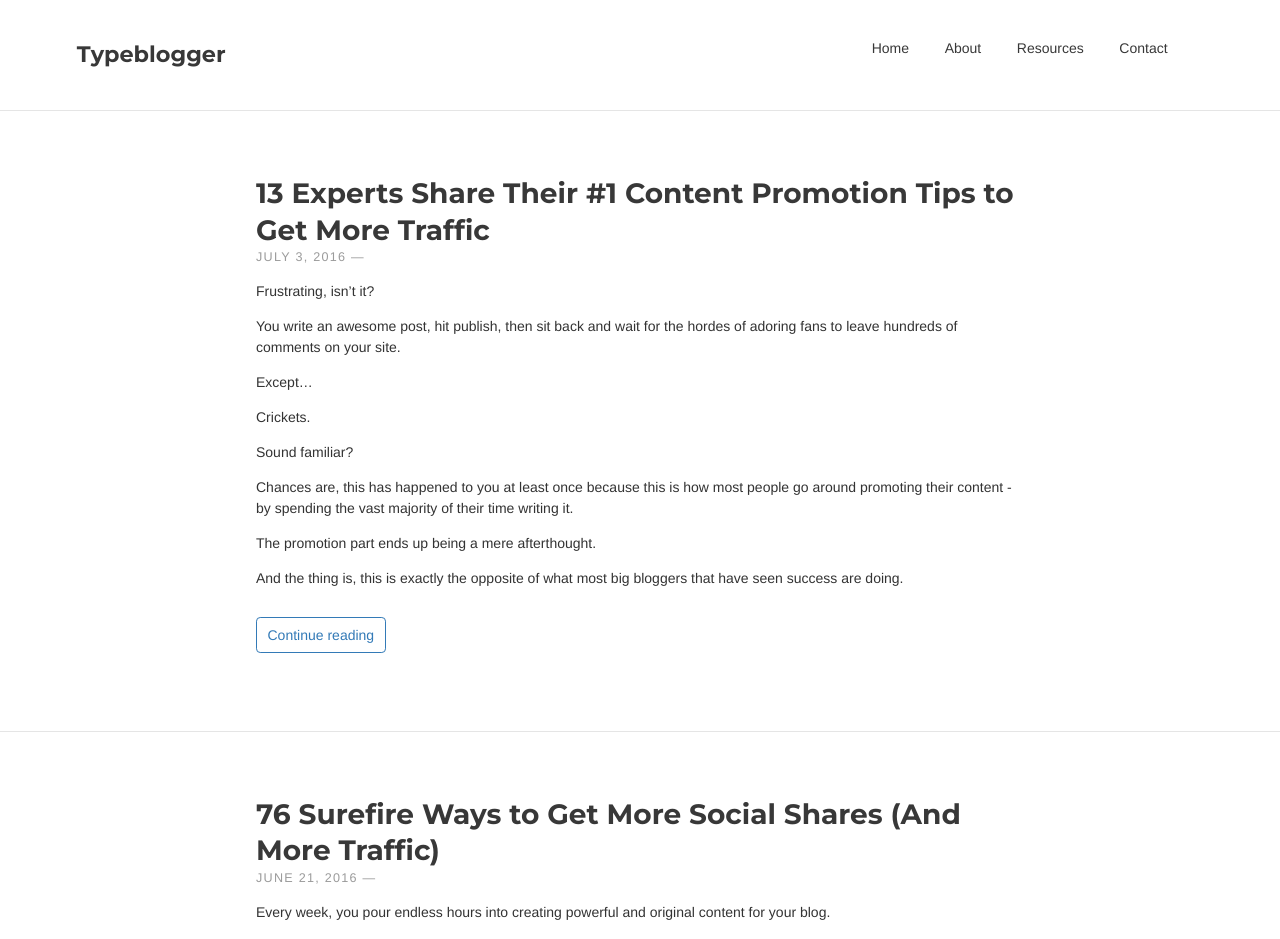
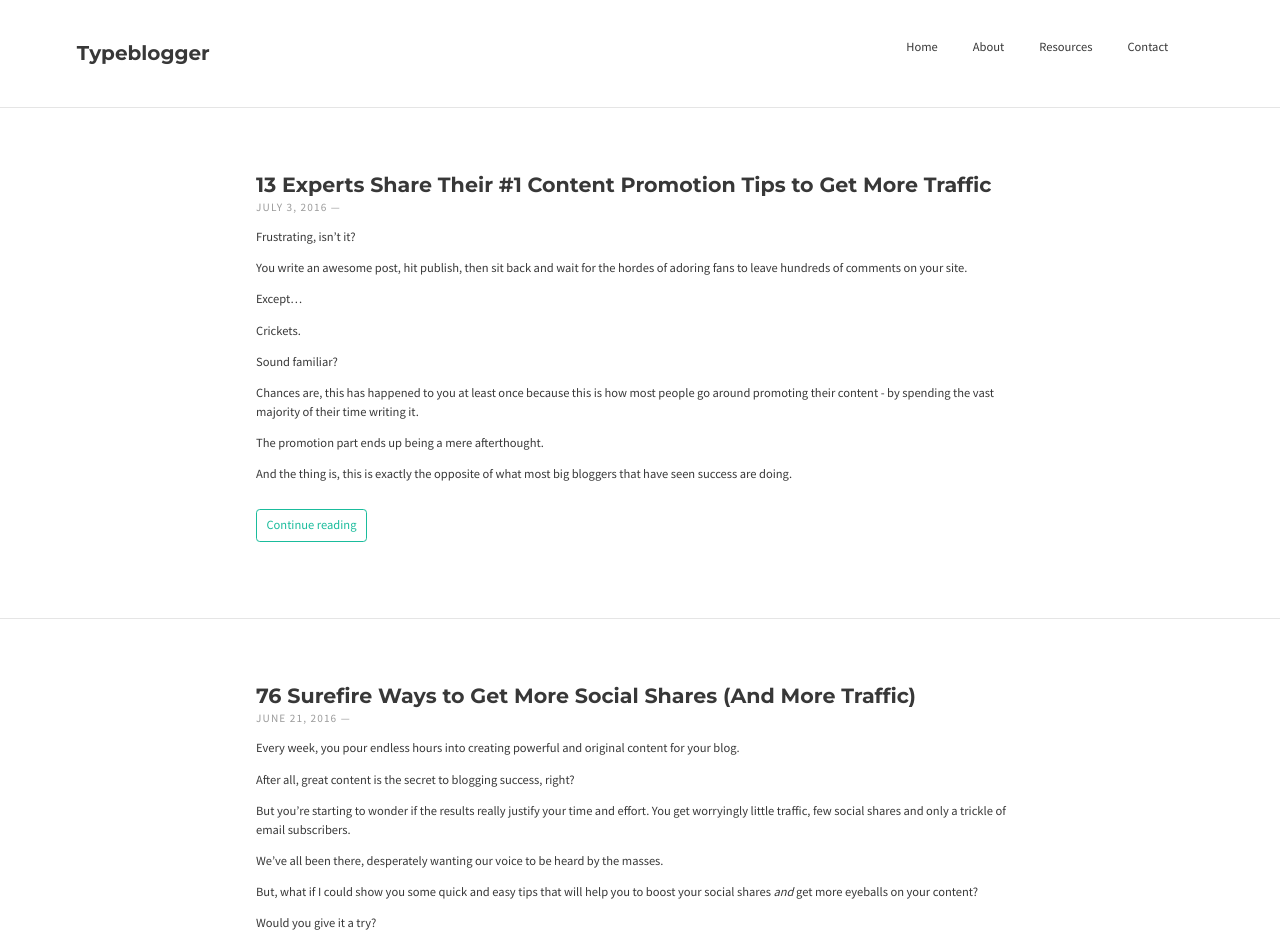
Before and after one commit to typeblogger/typeblogger.github.io, a Jekyll site: the page built from index.html, in a window 1280 px wide. Shown: the top 939 px of the page. Built offline with Jekyll 4.4.1, drawn with Linux system fonts in a browser that asks for light colours; nearby versions of some CDN libraries; the list of posts is cut into pages by our own code; comment, search, counter and statistics services are not loaded.

Commit message:
Update head.html

```diff
--- a/_includes/head.html
+++ b/_includes/head.html
@@ -4,13 +4,13 @@
 	<meta name="viewport" content="width=device-width, initial-scale=1">
 	<meta http-equiv="X-Frame-Options" content="sameorigin">
 
+	<link rel="stylesheet" href="/css/bootstrap.min.css">
 	<link rel="stylesheet" href="{{ "/css/main.css" | prepend: site.baseurl }}">
 	<link href="//maxcdn.bootstrapcdn.com/font-awesome/4.3.0/css/font-awesome.min.css" rel="stylesheet">
 	<link href='https://fonts.googleapis.com/css?family=Source+Sans+Pro|Montserrat:400,700' rel='stylesheet' type='text/css'>
 	<link rel="shortcut icon" href="{{ "/favicon.ico" | prepend: site.baseurl }}" type="image/x-icon">
 	<link rel="canonical" href="{{ page.url | replace:'index.html','' | prepend: site.baseurl | prepend: site.url }}">
 	<link rel="alternate" type="application/atom+xml" title="{{ site.theme.title }}" href="{{ "/feed.xml" | prepend: site.baseurl | prepend: site.url }}" />
-	<link rel="stylesheet" href="/css/bootstrap.min.css">
 
 	<script>
 	(function(i,s,o,g,r,a,m){i['GoogleAnalyticsObject']=r;i[r]=i[r]||function(){
```
